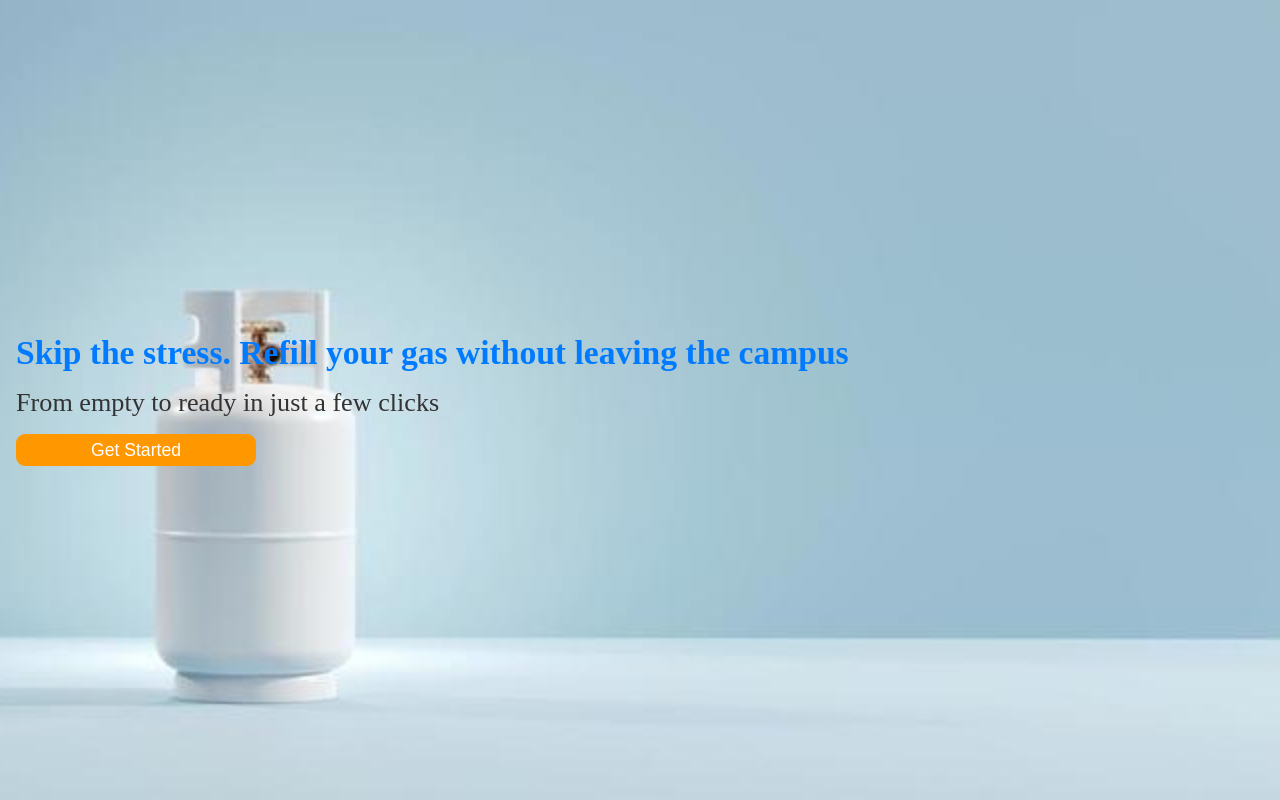
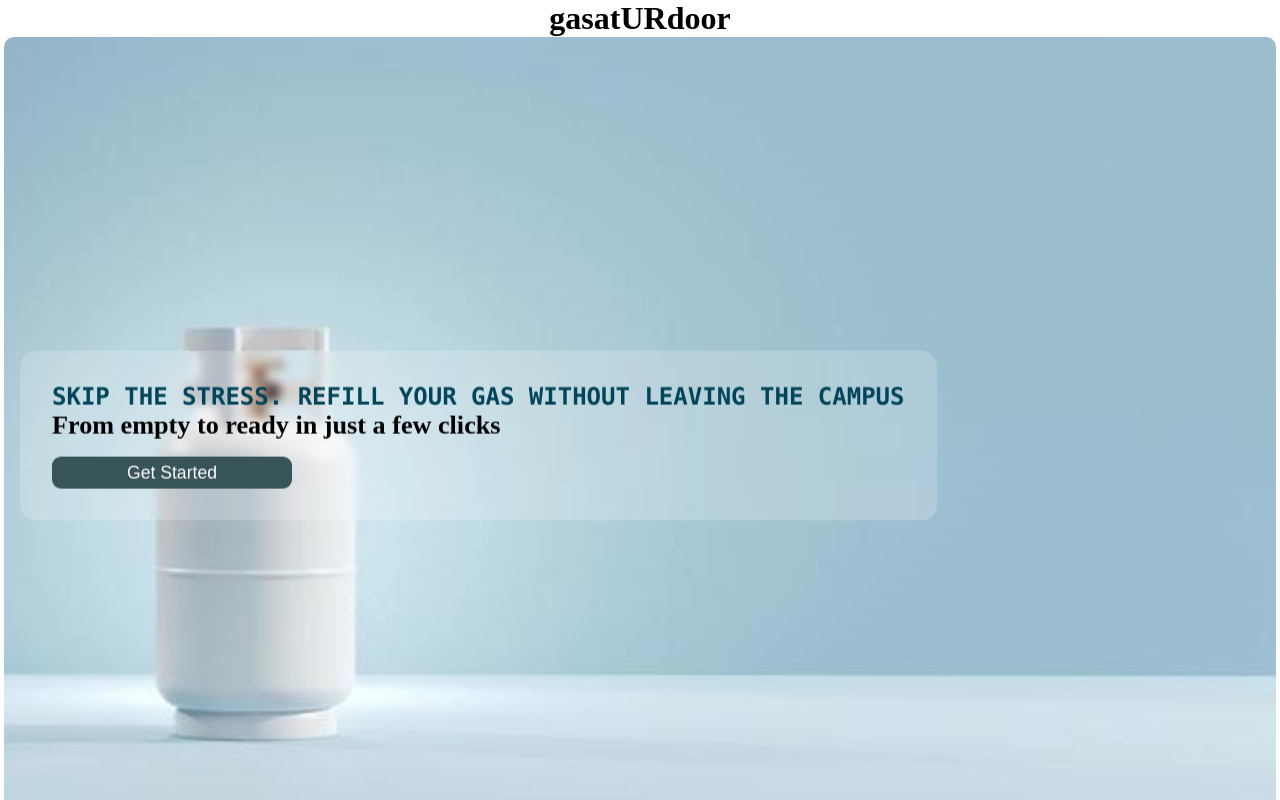
Before and after one commit to Ere-yiga/gasrefill, a plain HTML site: page index.html in a window 1280 px wide. Shown: the top 800 px of the page. Drawn offline with nearby package versions, Linux system fonts and the light colour scheme.

Commit message:
changed my hero section

```diff
--- a/css/main.css
+++ b/css/main.css
@@ -7,17 +7,19 @@
 html{
     scroll-behavior: smooth;
 }
+
 :root{
-    --header: #007BFF;
-    --paragraph: #333333;
-    ---button: #FF9800;
-    ---button-color: #ffffff;
-    --button-over: #FB8C00;
+    --hero-color: #02455a;
+    --hero-font : "Lucida Console", "Courier New", monospace;
 }
 
 body{
     min-height: 200vh;
     overflow-x: hidden;
+}
+
+.logo{
+    text-align: center;
 }
 
 .hero{
@@ -27,6 +29,8 @@ body{
     min-height: 100vh;
     background-position: center;
     display: flex;
+    margin: 0 4px;
+    border-radius: 10px;
 }
 
 .hero-msg{
@@ -39,20 +43,44 @@ body{
     font-size: 1.4rem;
 }
 
-.hero h1{
-    font-weight: 900;
-    color: var(--header);
+#msg{
+    background-color: rgba(255, 255, 255, 0.2);
+    padding: 2rem;
+    border-radius: 1rem;
+    color: #000;
+    backdrop-filter: blur(5px);
+    animation: msgbox  3s ease-in-out infinite;
 }
 
-.hero h3{
-    color:  var(--paragraph);
+@keyframes msgbox {
+  0%, 100% {
+    transform: translateY(0);
+  }
+  50% {
+    transform: translateY(-20px);
+  }
+}
+
+.hero h1{
+    color:var(--hero-color);
+    font-family: var(--hero-font);
+    text-transform: uppercase;
+    font-size: 1.5rem;
+    font-weight:bolder;
+}
+
+.hero p{
+    color:  var(--hero-color);
     margin-top: 1rem;
-    font-weight: 500;
+    font-family: var(--hero-font);
+    text-transform: uppercase;
+    font-size: 1.1rem;
+    font-weight:bolder;
 }
 
 a{
     text-decoration: none;
-    color: var(--hero-color);
+    color: white;
 }
 
 a:hover{
@@ -62,12 +90,11 @@ a:hover{
 .CTA-get-started{
     margin-top: 1rem;
     width: 15rem;
-    background-color: var(---button);
+    background-color: #375458;
     height: 2rem;
     font-size: 1.1rem;
     border-radius: 9px;
     border: none;
-    color: var(---button-color);
 }
 
 .registration{
@@ -78,9 +105,8 @@ a:hover{
 }
 
 form{
-
     display: flex;
-    padding: 1rem 0 1rem 0;
+    padding: 1rem 0;
     box-shadow: 2px 0.7px 4px;
     flex-direction: column;
     justify-content: center;
@@ -130,38 +156,9 @@ form>.submit{
     text-decoration: underline;
 }
 
-/* @media (max-width: 768px) {
-    .hero h1 {
-        font-size: 1.8rem;
-        text-align: left;
-    }
-
-    .hero h3 {
-        font-size: 1.2rem;
-        text-align: left;
-    }
-
-    .CTA-get-started {
-        width: 50%;
-        font-size: 1rem;
-    }
-
-    form h2 {
-        font-size: 1.5rem;
-    }
-
-    input {
-        width: 100%;
-    }
-
-    .buttons button {
-        width: 47%;
-        border: none;
-        max-height: 2rem;
-    }
-
-    .buttons{
-        border-radius: 9px;
-        max-width:100%;
-    }
-} */
+footer{
+    background-color: black;
+    color: white;
+    text-align: center;
+    padding: 2rem 0;
+}
--- a/index.html
+++ b/index.html
@@ -9,11 +9,18 @@
     <link rel="stylesheet" href="./css/main.css">
 </head>
 <body>
+    <header>
+        <h1 class="logo">gasatURdoor</h1>
+    </header>
+
+    <main>
         <section class="hero">
             <div class="hero-msg" data-aos="fade-up-right">
+                <div id="msg">
                     <h1>Skip the stress. Refill your gas without leaving the campus</h1>
                     <h3>From empty to ready in just a few clicks</h3>
                     <button class="CTA-get-started"><a href="#registration">Get Started</a></button>
+                </div>
             </div>
         </section>
 
@@ -39,6 +46,14 @@
                 </div>
             </form>
         </section>
+    </main>
+
+    <footer>
+        <div class="footer">
+            <p>&copy; 2025 gasatURdoor. All rights reserved.</p>
+        </div>
+    </footer>
+
 <script src="https://unpkg.com/aos@2.3.1/dist/aos.js"></script>
 <script>
   AOS.init();
```
Lines whose indentation alone changed are shown as unchanged.
